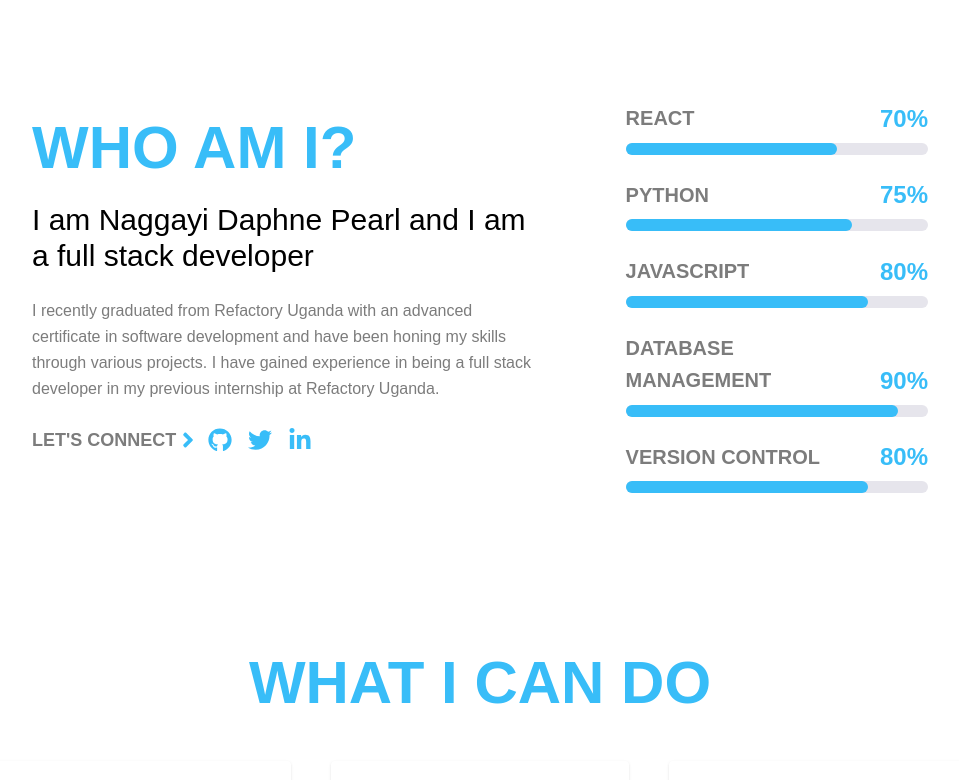
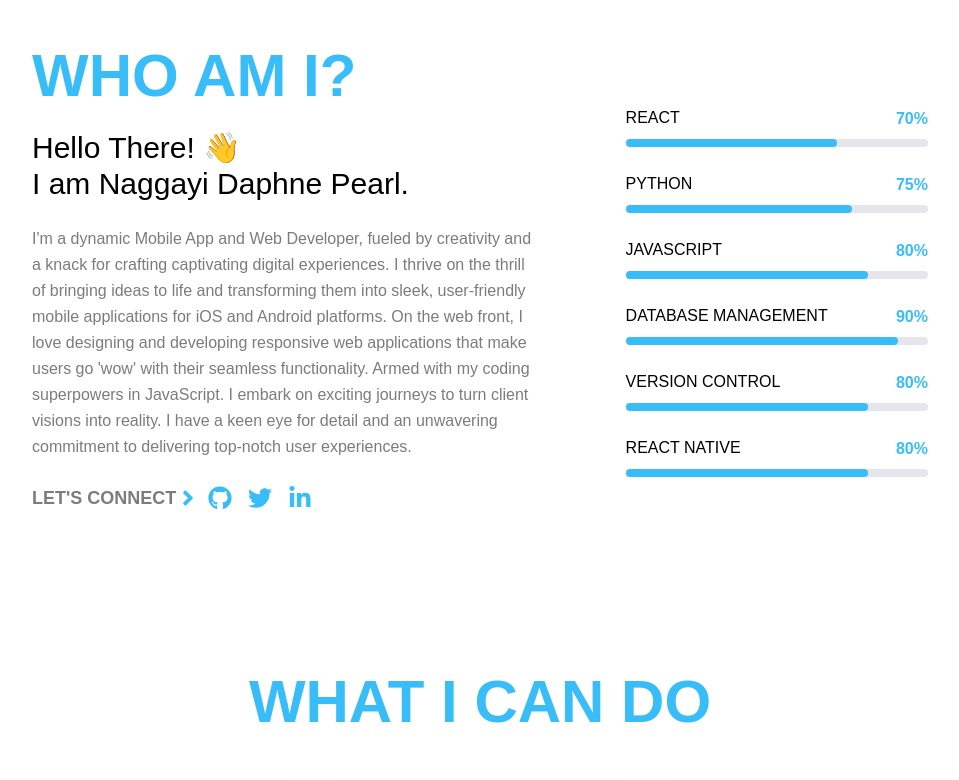
Before and after one commit to Naggayi-Daphne-Pearl/resume-, a React (Create React App) app: page / in a window 1280 px wide. Shown: the part 820-1600 px from the top of the page, without its empty margins (160-1119 px from the left). Built offline with nearby package versions, Linux system fonts and the light colour scheme.

Commit message:
update resume

```diff
--- a/src/components/About.js
+++ b/src/components/About.js
@@ -13,9 +13,9 @@ function About() {
     { id: 2, skill: "Javascript", percent: "80%", width: "80%" },
     { id: 2, skill: "Database Management", percent: "90%", width: "90%" },
     { id: 2, skill: "Version Control", percent: "80%", width: "80%" },
+    { id: 2, skill: "React Native", percent: "80%", width: "80%" },
 
   ];
-
 
   return (
     <div id="about">
@@ -25,14 +25,23 @@ function About() {
             Who am I?
           </h2>
           <h4 className="pt-6 font-header text-xl font-medium text-black sm:text-2xl lg:text-3xl">
-            I am Naggayi Daphne Pearl and I am a full stack developer
+            Hello There!{" "}
+            <span role="img" aria-label="hello">
+              👋
+            </span>
+            <br />I am Naggayi Daphne Pearl.
           </h4>
           <p className="pt-6 font-body leading-relaxed text-grey-20">
-            I recently graduated from Refactory Uganda with an advanced
-            certificate in software development and have been honing my skills
-            through various projects. I have gained experience in being a full
-            stack developer in my previous internship at Refactory Uganda.
-
+            I'm a dynamic Mobile App and Web Developer, fueled by creativity and
+            a knack for crafting captivating digital experiences. I thrive on
+            the thrill of bringing ideas to life and transforming them into
+            sleek, user-friendly mobile applications for iOS and Android
+            platforms. On the web front, I love designing and developing
+            responsive web applications that make users go 'wow' with their
+            seamless functionality. Armed with my coding superpowers in
+            JavaScript. I embark on exciting journeys to turn
+            client visions into reality. I have a keen eye for detail and an
+            unwavering commitment to delivering top-notch user experiences.
           </p>
           <div className="flex flex-col justify-center pt-6 sm:flex-row lg:justify-start">
             <div className="flex items-center justify-center sm:justify-start">
@@ -65,16 +74,16 @@ function About() {
           {skills.map((item) => (
             <div className="pt-6" key={item.id}>
               <div className="flex items-end justify-between">
-              <h4 className="font-body font-semibold uppercase text-xl leading-relaxed text-grey-20">
+                <h4 className="font-body uppercase leading-relaxed text-black">
                   {item.skill}
                 </h4>
-              <h3 className="font-body text-2xl font-bold text-primary">
+                <h3 className="font-body font-semibold font-bold text-primary">
                   {item.percent}
                 </h3>
               </div>
-            <div className="mt-2 h-3 w-full rounded-full bg-lila">
+              <div className="mt-2 h-2 w-full rounded-full bg-lila">
                 <div
-                className="h-3 rounded-full bg-primary"
+                  className="h-2 rounded-full bg-primary"
                   style={{ width: item.width }}
                 >
                   {item.percentWidth}
@@ -84,7 +93,6 @@ function About() {
           ))}
         </div>
       </div>
-
     </div>
   );
 }
--- a/src/components/Hero.js
+++ b/src/components/Hero.js
@@ -22,7 +22,7 @@ function Hero() {
         <Navbar />
         <div className="absolute inset-0 z-20  bg-cover bg-center bg-no-repeat"></div>
 
-        <div className="container relative z-30 pt-6 pb-12 sm:pt-56 sm:pb-48 lg:pt-64 lg:pb-48 mx-auto px-6">
+        <div className="container relative z-30 pt-6 pb-12 sm:pt-56 sm:pb-48 lg:pt-10 lg:pb-20 mx-auto px-6">
           <div className="flex flex-col items-center justify-center lg:flex-row">
             {/* <div className="rounded-full border-8 border-primary shadow-xl">
         <img
--- a/src/components/Work.js
+++ b/src/components/Work.js
@@ -15,13 +15,29 @@ function Work() {
       id: 2,
       company: "Parkville Project",
       date: "February 2022 - April 2022",
-      job:'Full Stack Developer',
+      job: "Full Stack Developer",
       description:
         " I developed a system to manage car parking, battery hire,and car tyre clinic. I developed both front and backend using NodeJS, Mongo DB, CSS, Bootstrap, HTML5 and tested my code using Chai and Mocha with all CRUD functionalities",
     },
+    {
+      id: 3,
+      company: "Netify IT Solutions",
+      date: "January 2023 - April 2023",
+      job: "Full Stack Developer and IT Support",
+      description:
+        "As a Web Developer and IT Support professional, I created and maintained websites while providing technical assistance to users. I utilized my expertise in coding, scripting, and web design to develop innovative web solutions that met clients' needs. ",
+    },
+    {
+      id: 4,
+      company: "Mobiklinic ",
+      date: "May 2023 - To Date",
+      job: "Mobile Applications Developer",
+      description:
+        "As a Mobile Apps Developer, I design, develop, and maintain mobile applications for various platforms, including iOS and Android. I utilize my expertise in programming languages such as React Native and Flutter to create functional and user-friendly applications.  ",
+    },
   ];
   return (
-    <div className="py-16 md:py-20">
+    <div className="py-16 md:py-20 ">
       <h2 className="text-center font-header text-4xl font-semibold uppercase text-primary sm:text-3xl lg:text-5xl">
         Companies
       </h2>
@@ -54,7 +70,7 @@ function Work() {
                       {item.job}
                     </span>
                     <div className="pt-2">
-                      <span className=" container mx-auto text-start font-body leading-relaxed text-grey-20  text-start sm:w-3/4 lg:w-3/5 ">
+                      <span className=" container mx-auto text-start font-body leading-relaxed text-grey-20  text-start sm:w-3/4 lg:w-1/5 ">
                         {item.description}
                       </span>
                     </div>
@@ -64,8 +80,6 @@ function Work() {
             </div>
           </div>
         ))}
-
-
       </div>
     </div>
   );
```
Lines whose indentation alone changed are shown as unchanged.
